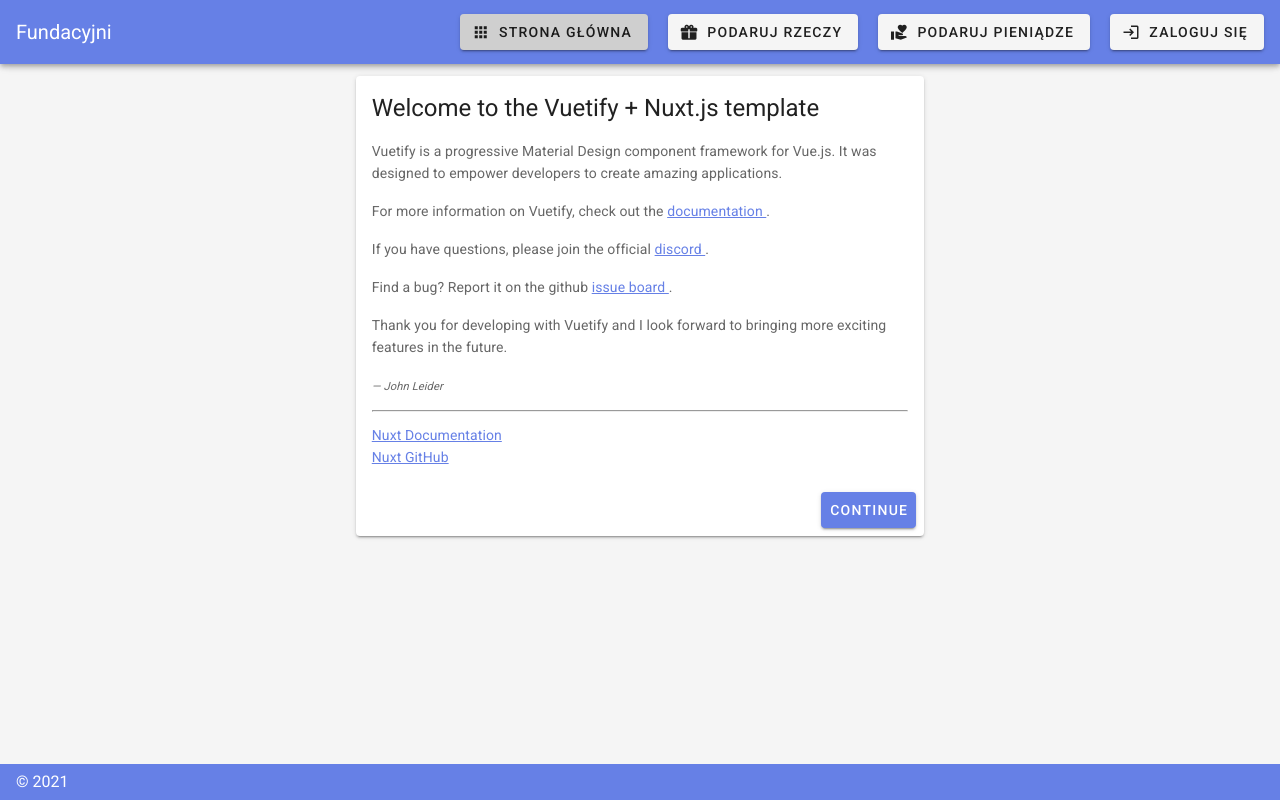
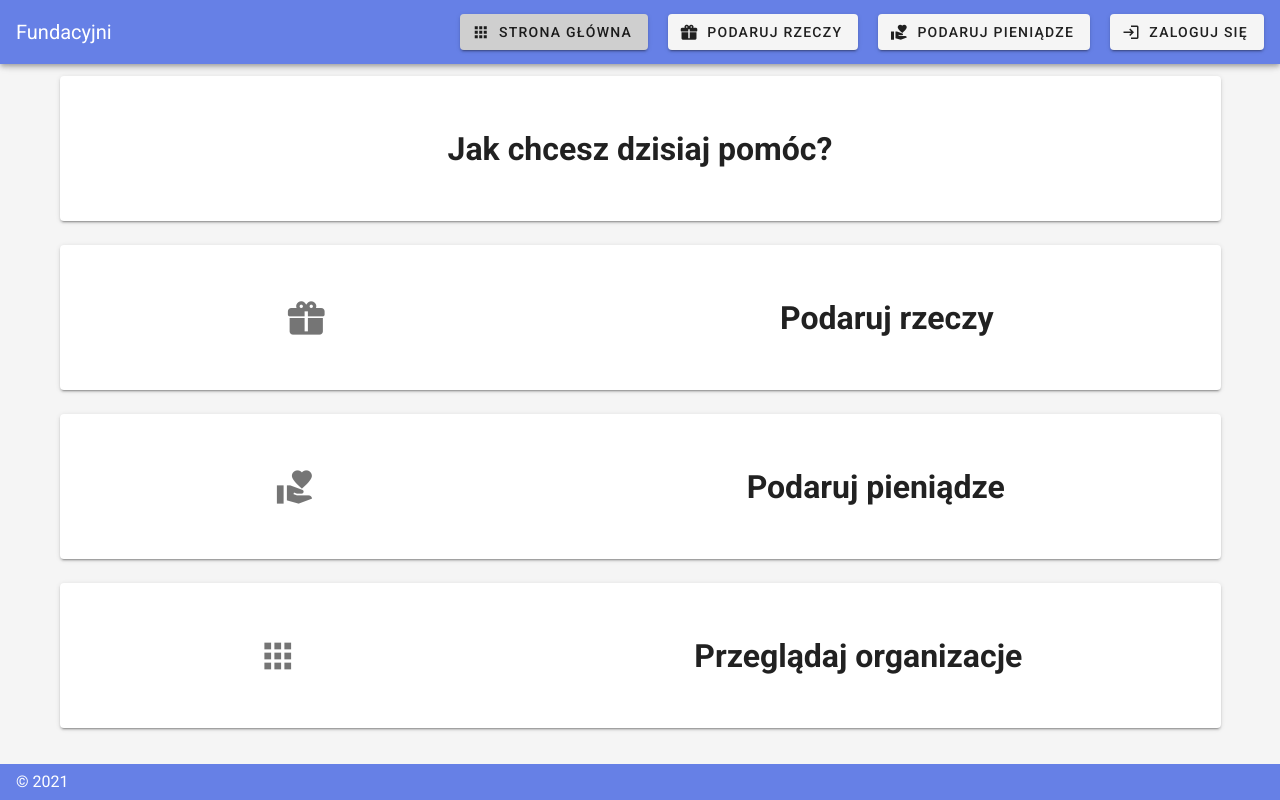
Before and after one commit to Fundacyjni/frontend, a Nuxt app: page / in a window 1280 px wide. Built offline with nearby package versions, Linux system fonts and the light colour scheme.

Commit message:
feat: add the main page

```diff
--- a/pages/index.vue
+++ b/pages/index.vue
@@ -1,77 +1,61 @@
 <template>
-  <v-row justify="center" align="center">
-    <v-col cols="12" sm="8" md="6">
-      <v-card>
-        <v-card-title class="headline">
-          Welcome to the Vuetify + Nuxt.js template
-        </v-card-title>
-        <v-card-text>
-          <p>
-            Vuetify is a progressive Material Design component framework for
-            Vue.js. It was designed to empower developers to create amazing
-            applications.
-          </p>
-          <p>
-            For more information on Vuetify, check out the
-            <a
-              href="https://vuetifyjs.com"
-              target="_blank"
-              rel="noopener noreferrer"
-            >
-              documentation </a
-            >.
-          </p>
-          <p>
-            If you have questions, please join the official
-            <a
-              href="https://chat.vuetifyjs.com/"
-              target="_blank"
-              rel="noopener noreferrer"
-              title="chat"
-            >
-              discord </a
-            >.
-          </p>
-          <p>
-            Find a bug? Report it on the github
-            <a
-              href="https://github.com/vuetifyjs/vuetify/issues"
-              target="_blank"
-              rel="noopener noreferrer"
-              title="contribute"
-            >
-              issue board </a
-            >.
-          </p>
-          <p>
-            Thank you for developing with Vuetify and I look forward to bringing
-            more exciting features in the future.
-          </p>
-          <div class="text-xs-right">
-            <em><small>&mdash; John Leider</small></em>
-          </div>
-          <hr class="my-3" />
-          <a
-            href="https://nuxtjs.org/"
-            target="_blank"
-            rel="noopener noreferrer"
-          >
-            Nuxt Documentation
-          </a>
-          <br />
-          <a
-            href="https://github.com/nuxt/nuxt.js"
-            target="_blank"
-            rel="noopener noreferrer"
-          >
-            Nuxt GitHub
-          </a>
-        </v-card-text>
-        <v-card-actions>
-          <v-spacer />
-          <v-btn color="primary" nuxt to="/inspire"> Continue </v-btn>
-        </v-card-actions>
-      </v-card>
-    </v-col>
-  </v-row>
+  <div style="height: 100%">
+    <v-row>
+      <v-col>
+        <v-card class="d-flex align-center justify-space-around text-center">
+          <h1 style="width: 100%">Jak chcesz dzisiaj pomóc?</h1>
+        </v-card>
+      </v-col>
+    </v-row>
+    <v-row v-for="item in items" :key="item.title">
+      <v-col>
+        <v-card
+          color=""
+          class="d-flex align-center justify-space-around text-center"
+          ripple
+          nuxt
+          :to="item.to"
+        >
+          <v-icon x-large>{{ item.icon }}</v-icon>
+          <h1>{{ item.title }}</h1>
+        </v-card>
+      </v-col>
+    </v-row>
+  </div>
 </template>
+
+<script>
+export default {
+  data() {
+    return {
+      items: [
+        {
+          icon: 'mdi-gift',
+          title: 'Podaruj rzeczy',
+          to: '/gifting',
+        },
+        {
+          icon: 'mdi-hand-heart',
+          title: 'Podaruj pieniądze',
+          to: '/fundraising',
+        },
+        {
+          icon: 'mdi-apps',
+          title: 'Przeglądaj organizacje',
+          to: '/orgs',
+        },
+      ],
+    }
+  },
+}
+</script>
+
+<style scoped>
+.row,
+col {
+  height: 25%;
+}
+.v-card {
+  height: 100%;
+}
+</style>
```
